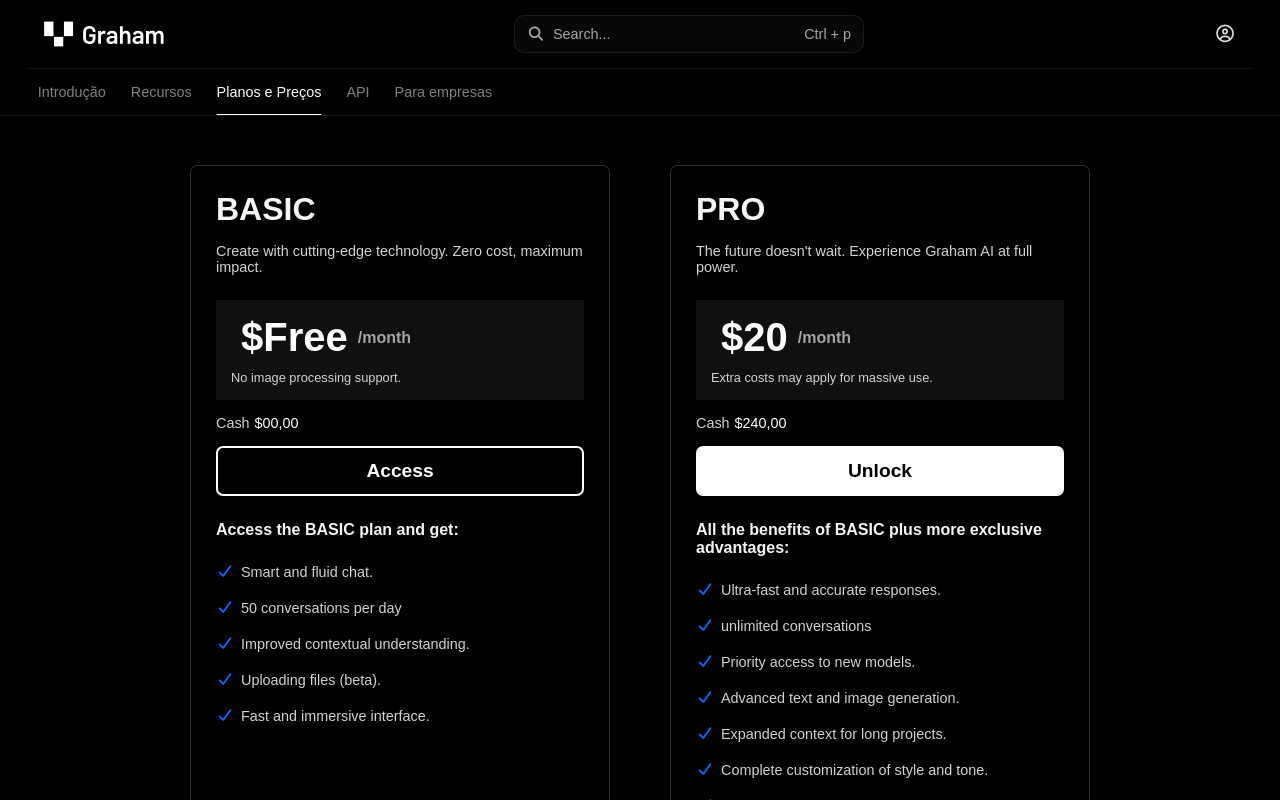
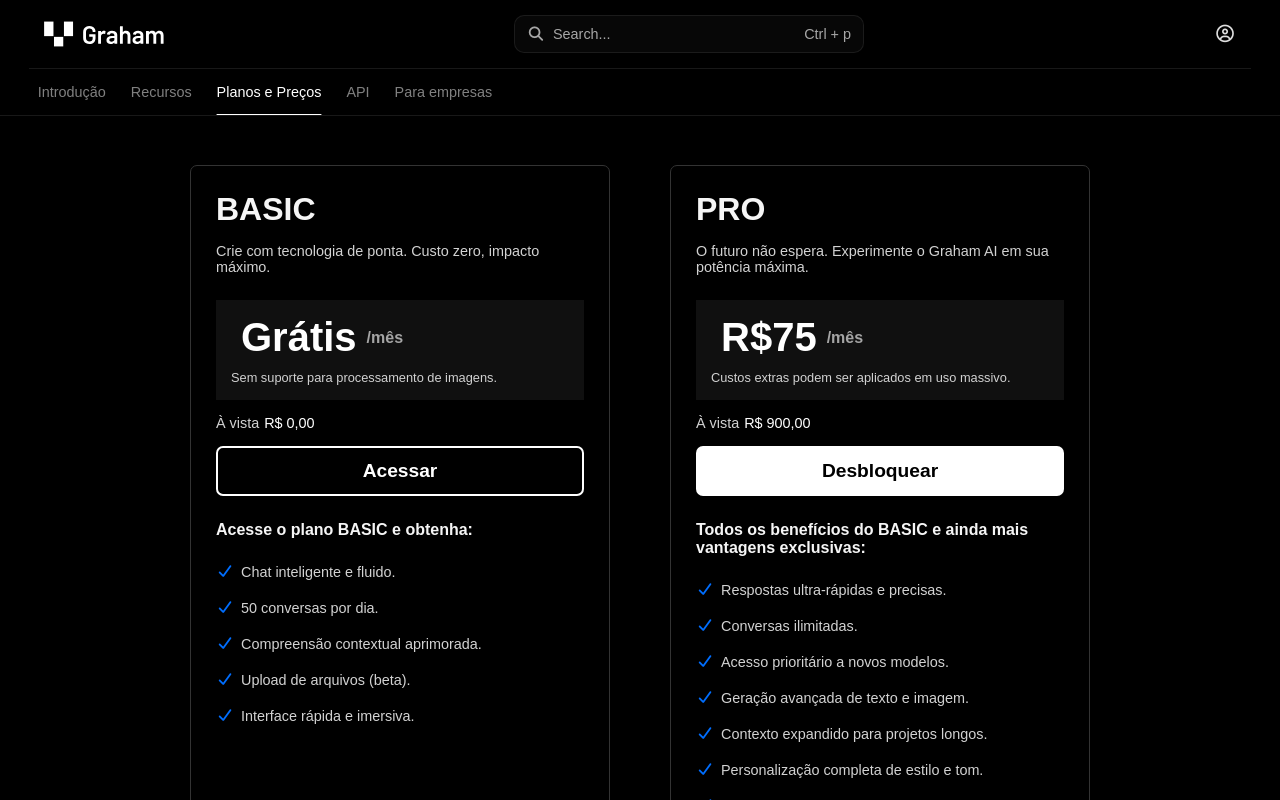
Before and after one commit to leoosilvp/Graham-AI, a React (Vite) app: page /docs/plans in a window 1280 px wide. Built offline with nearby package versions, Linux system fonts and the light colour scheme; no server answers.

Commit message:
m- traduzindo crads de Plans para pt-br

```diff
--- a/src/components/ui/PlansPrinces.jsx
+++ b/src/components/ui/PlansPrinces.jsx
@@ -9,41 +9,41 @@ const PlansPrinces = () => {
                 <div className="ctn-plans">
                     <article className='plan'>
                         <h1>BASIC</h1>
-                        <h3>Create with cutting-edge technology. Zero cost, maximum impact.</h3>
+                        <h3>Crie com tecnologia de ponta. Custo zero, impacto máximo.</h3>
                         <section className='price'>
-                            <h1><span>$Free</span> /month</h1>
-                            <h2>No image processing support.</h2>
+                            <h1><span>Grátis</span> /mês</h1>
+                            <h2>Sem suporte para processamento de imagens.</h2>
                         </section>
-                        <h3>Cash <span>$00,00</span></h3>
-                        <button onClick={() => window.location.href = 'https://graham-ai-kappa.vercel.app/'}>Access</button>
-                        <h2>Access the BASIC plan and get:</h2>
+                        <h3>À vista <span>R$ 0,00</span></h3>
+                        <button onClick={() => window.location.href = '/chat'}>Acessar</button>
+                        <h2>Acesse o plano BASIC e obtenha:</h2>
                         <div className='ul'>
-                            <li><i className='fa-solid fa-check'></i> Smart and fluid chat.</li>
-                            <li><i className='fa-solid fa-check'></i> 50 conversations per day</li>
-                            <li><i className='fa-solid fa-check'></i> Improved contextual understanding.</li>
-                            <li><i className='fa-solid fa-check'></i> Uploading files (beta).</li>
-                            <li><i className='fa-solid fa-check'></i> Fast and immersive interface.</li>
+                            <li><i className='fa-solid fa-check'></i> Chat inteligente e fluido.</li>
+                            <li><i className='fa-solid fa-check'></i> 50 conversas por dia.</li>
+                            <li><i className='fa-solid fa-check'></i> Compreensão contextual aprimorada.</li>
+                            <li><i className='fa-solid fa-check'></i> Upload de arquivos (beta).</li>
+                            <li><i className='fa-solid fa-check'></i> Interface rápida e imersiva.</li>
                         </div>
                     </article>
 
                     <article className='plan'>
                         <h1>PRO</h1>
-                        <h3>The future doesn't wait. Experience Graham AI at full power.</h3>
+                        <h3>O futuro não espera. Experimente o Graham AI em sua potência máxima.</h3>
                         <section className='price'>
-                            <h1><span>$20</span>/month</h1>
-                            <h2>Extra costs may apply for massive use.</h2>
+                            <h1><span>R$75</span>/mês</h1>
+                            <h2>Custos extras podem ser aplicados em uso massivo.</h2>
                         </section>
-                        <h3>Cash <span>$240,00</span></h3>
-                        <button className='active'>Unlock</button>
-                        <h2>All the benefits of BASIC plus more exclusive advantages:</h2>
+                        <h3>À vista <span>R$ 900,00</span></h3>
+                        <button className='active'>Desbloquear</button>
+                        <h2>Todos os benefícios do BASIC e ainda mais vantagens exclusivas:</h2>
                         <div className='ul'>
-                            <li><i className='fa-solid fa-check'></i> Ultra-fast and accurate responses.</li>
-                            <li><i className='fa-solid fa-check'></i> unlimited conversations</li>
-                            <li><i className='fa-solid fa-check'></i> Priority access to new models.</li>
-                            <li><i className='fa-solid fa-check'></i> Advanced text and image generation.</li>
-                            <li><i className='fa-solid fa-check'></i> Expanded context for long projects.</li>
-                            <li><i className='fa-solid fa-check'></i> Complete customization of style and tone.</li>
-                            <li><i className='fa-solid fa-check'></i> Exclusive support and priority feedback.</li>
+                            <li><i className='fa-solid fa-check'></i> Respostas ultra-rápidas e precisas.</li>
+                            <li><i className='fa-solid fa-check'></i> Conversas ilimitadas.</li>
+                            <li><i className='fa-solid fa-check'></i> Acesso prioritário a novos modelos.</li>
+                            <li><i className='fa-solid fa-check'></i> Geração avançada de texto e imagem.</li>
+                            <li><i className='fa-solid fa-check'></i> Contexto expandido para projetos longos.</li>
+                            <li><i className='fa-solid fa-check'></i> Personalização completa de estilo e tom.</li>
+                            <li><i className='fa-solid fa-check'></i> Suporte exclusivo e feedback prioritário.</li>
                         </div>
                     </article>
                 </div>
@@ -55,8 +55,8 @@ const PlansPrinces = () => {
                         <i className='fa-brands fa-pix'></i>
                         <i className='fas fa-coins'></i>
                     </div>
-                    <h2>Pay by credit card in up to 12x, PayPal or Pix</h2>
-                    <h3>We guarantee free cancellation within 7 days</h3>
+                    <h2>Pague com cartão de crédito em até 12x, PayPal ou Pix</h2>
+                    <h3>Garantimos cancelamento gratuito em até 7 dias</h3>
                 </section>
             </section>
 
```
